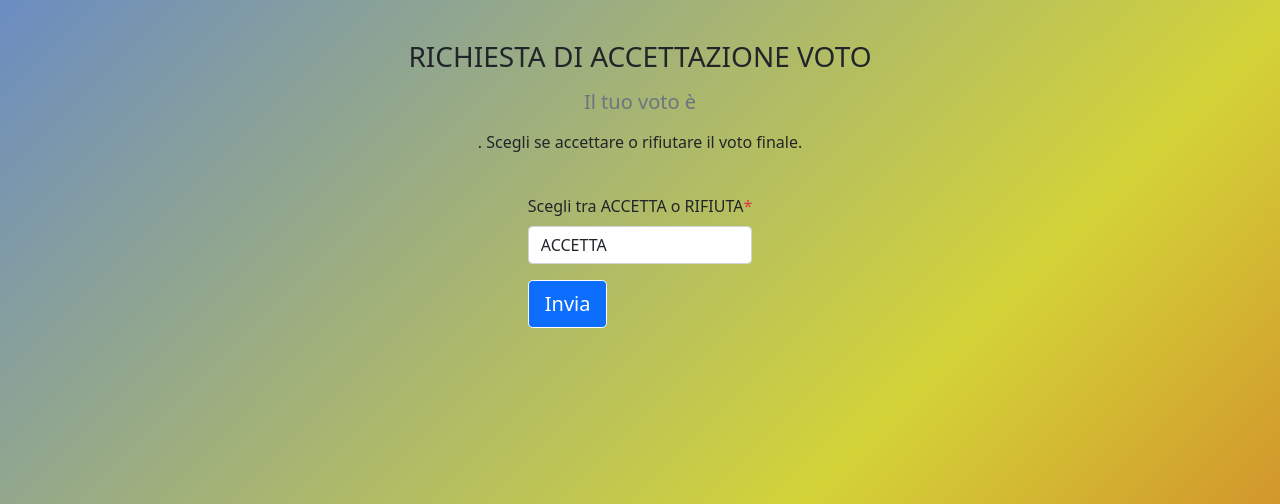
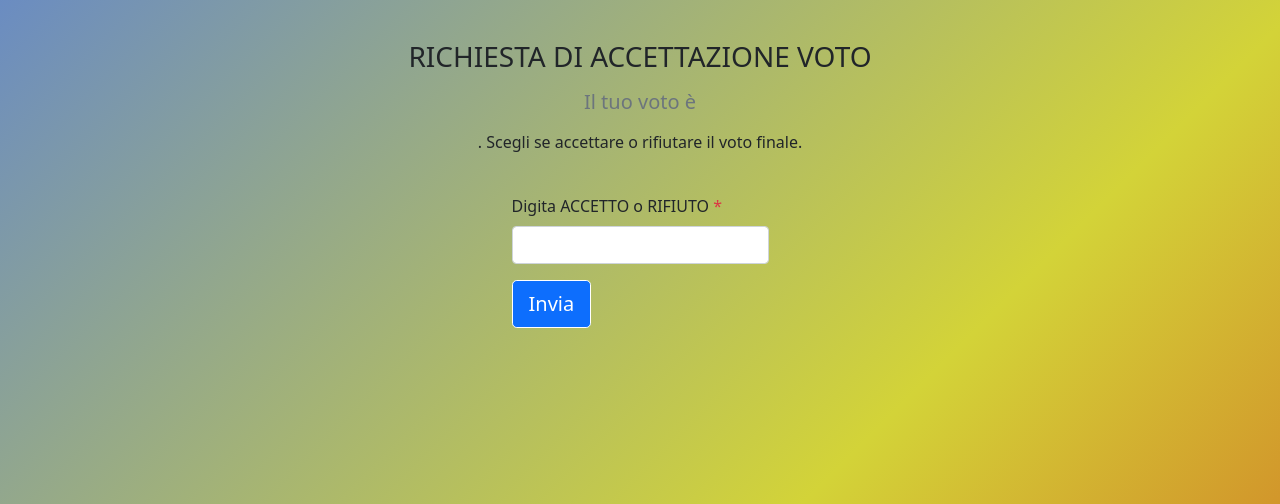
Before and after one commit to angelopagotto99/ExamsManager, a Flask app: template TemaGestioneEsami/WebApp/templates/FinalValutation.html in a window 1280 px wide. Shown: the part 216-720 px from the top of the page. Run offline with Flask 3, Linux system fonts and the light colour scheme; the template is opened without the code that fills it, so the values that code supplies are empty; parts of the project's set-up code (start-up, migrations or seed data) failed here and were passed over; some libraries are stand-ins or nearby versions.

Commit message:
manca poco

```diff
--- a/TemaGestioneEsami/WebApp/templates/FinalValutation.html
+++ b/TemaGestioneEsami/WebApp/templates/FinalValutation.html
@@ -88,17 +88,11 @@
           <form action='/newValutationFinal' method="POST">
 
             <div class="mb-3">
-              <label for="exampleInputEmail1" class="form-label">Scegli tra ACCETTA o RIFIUTA<span class="text-danger">*</span></label>
+              <label for="exampleInputEmail1" class="form-label">Digita ACCETTO o RIFIUTO <span class="text-danger">*</span></label>
               {% if error is not defined %}
-                <select name="accept" class="form-control" id="exampleInputEmail11" required value="{{ accept }}">
-                  <option accept="ACCETTA">ACCETTA</option>
-                  <option accept="RIFIUTA">RIFIUTA</option>
-                </select>
+                <input name="accept" type="text" class="form-control" required>
               {% else %}
-                <select name="accept" class="form-control" id="exampleInputEmail12" required value="{{ accept }}">
-                  <option accept="ACCETTA" {% if type =='ACCETTA' %} selected {% endif %}>ACCETTA</option>
-                  <option accept="RIFIUTA" {% if type =='RIFIUTA' %} selected {% endif %}>RIFIUTA</option>
-                </select>
+                <input name="accept" type="text" class="form-control" required value="{{ accept }}">
               {% endif %}
             </div>
 
--- a/TemaGestioneEsami/WebApp/templates/studentShowAllExamTests.html
+++ b/TemaGestioneEsami/WebApp/templates/studentShowAllExamTests.html
@@ -114,7 +114,6 @@
                     <td class="w-25">{{ c.TestName }} </td>
                     <td class="w-25">{{ c.Tipology }} </td>
               <td class="w-25">{{ student_test_grades.get(c.Id, 'Non Data') }} </td>
-
                     <td class="w-25">{{ c.ValType }}  </td>
 
                 <td>
```
Also changed, not shown: TemaGestioneEsami/WebApp/teacherValutation.py (+26 -13 lines).
